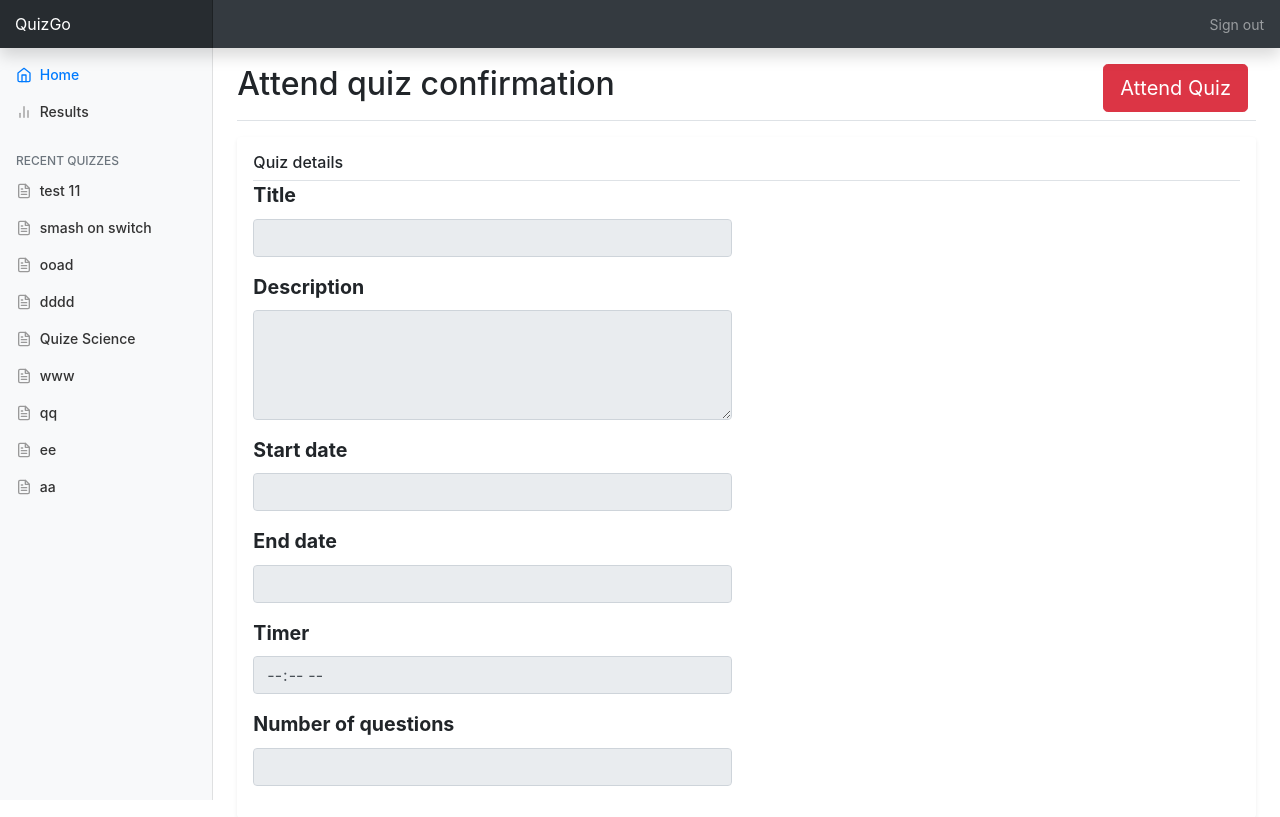
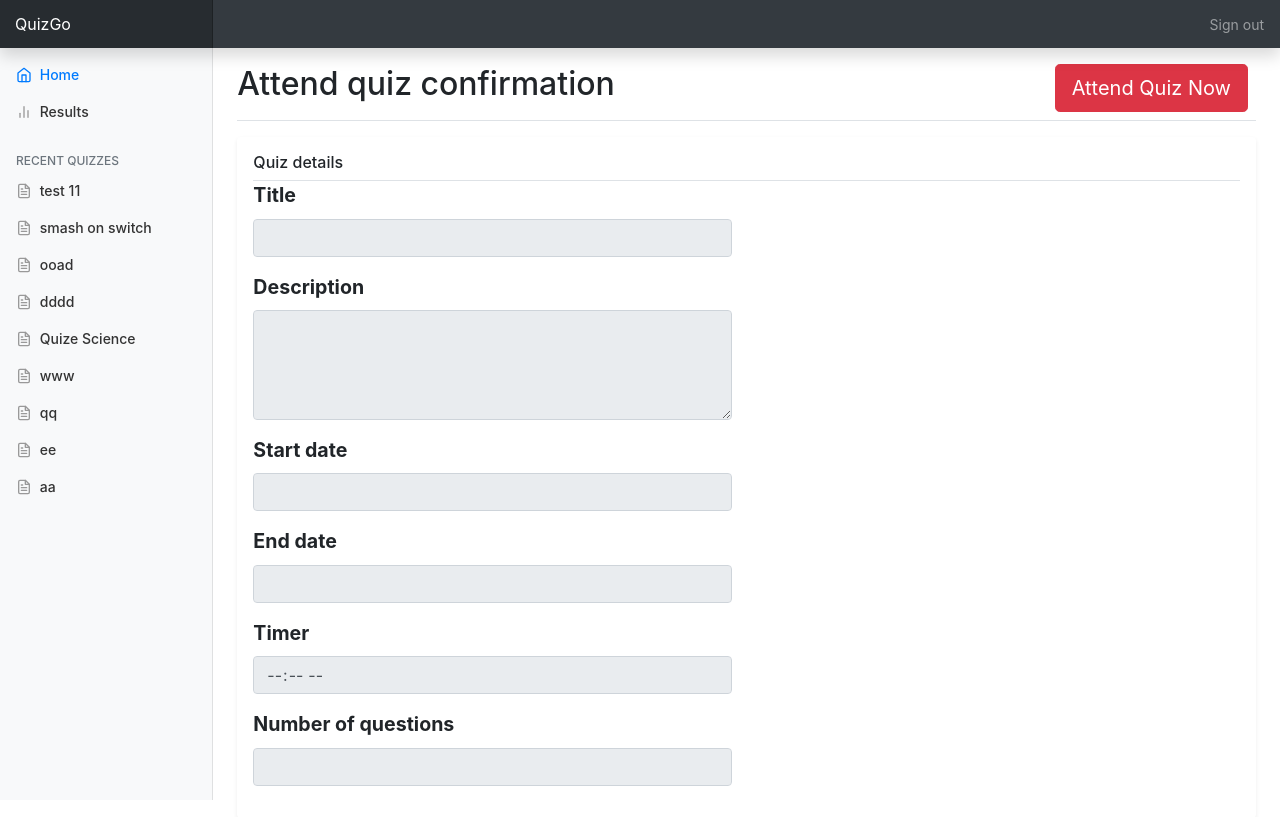
Before and after one commit to harunkamal/13-QuizGo-System, a PHP site: page /quiz-confirmation.php?studentId=11 in a window 1280 px wide. Shown: the top 817 px of the page. Run offline with PHP 8.4, Linux system fonts and the light colour scheme; data comes from the database, SQL or seed files in the repository; data that the repository does not hold is empty.

Commit message:
Quiz Confirmation

```diff
--- a/html/student/quiz-confirmation.php
+++ b/html/student/quiz-confirmation.php
@@ -108,7 +108,7 @@ if(!isset($canAttend)){
             <div class="btn-toolbar mb-2 mb-md-0">
               <div class="btn-group mr-2">
                 <button type="button" class="btn btn-lg btn-danger" id="attendBtn" onclick="evaluateQuiz()">
-                  Attend Quiz</button>
+                  Attend Quiz Now</button>
               </div>
             </div>
           </div>
```
